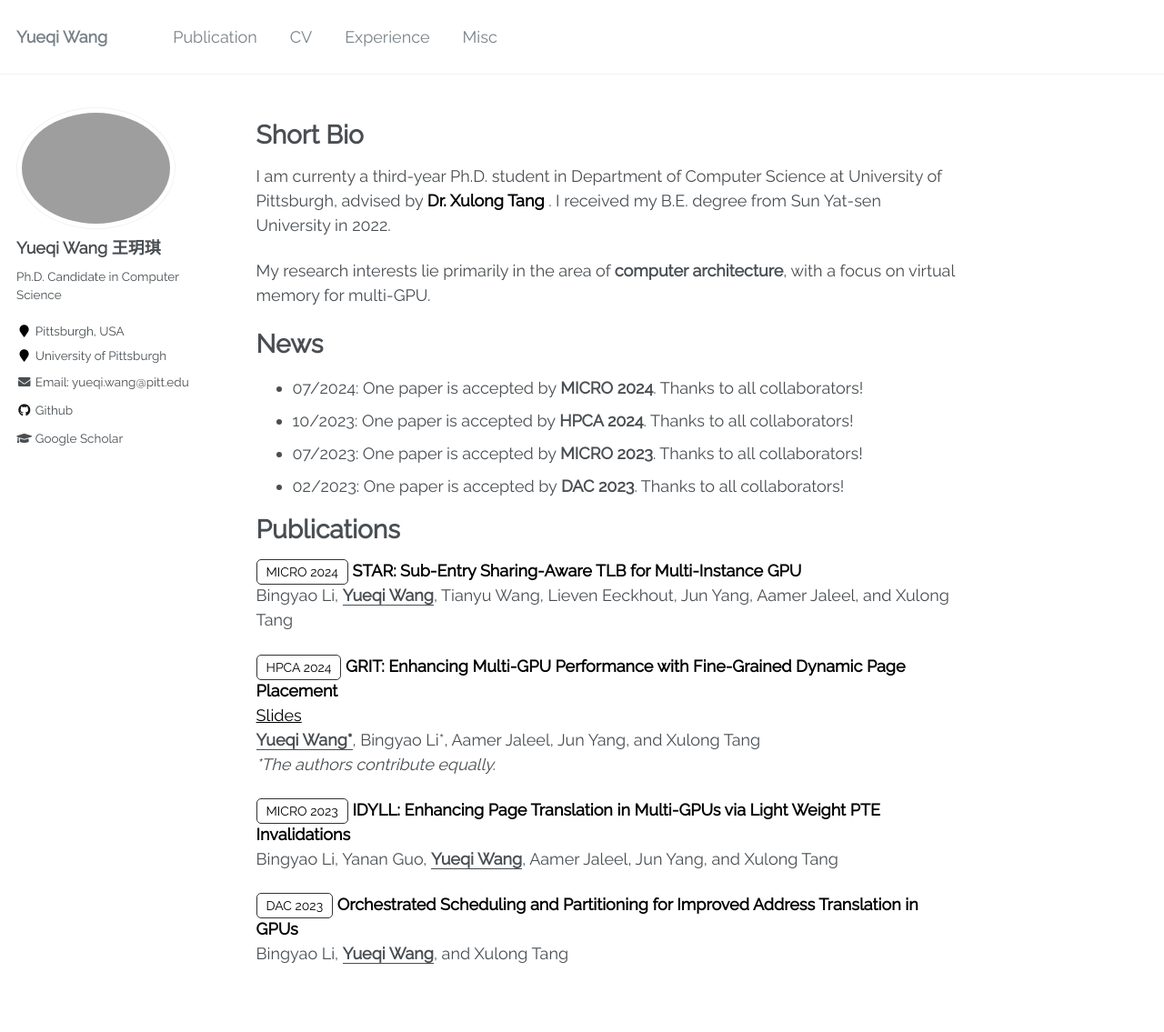
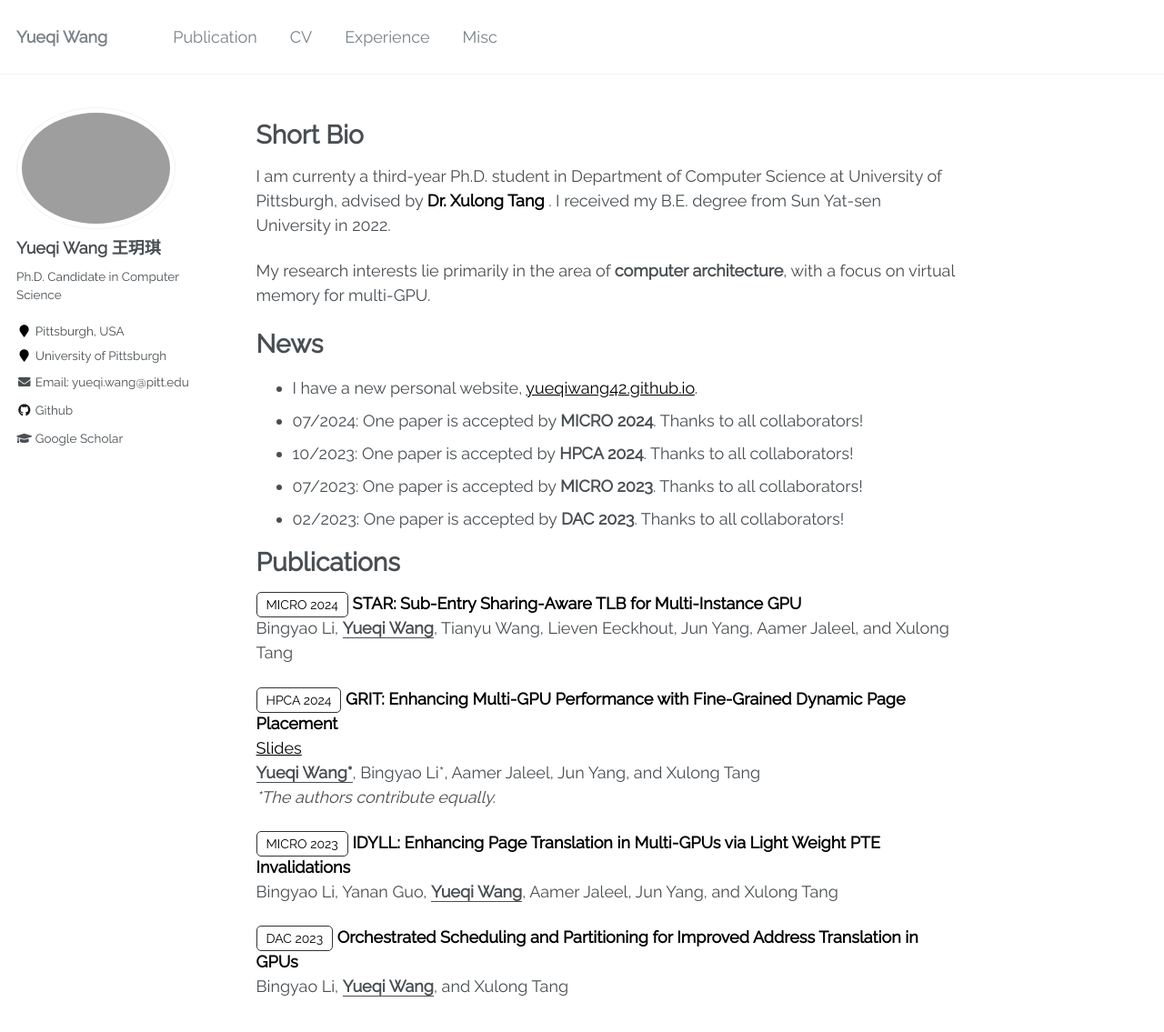
Before and after one commit to wangw42/wangw42.github.io, a Jekyll site: the page built from _pages/about.md, in a window 1280 px wide and 1311 px high. Shown: the top 1135 px of the window at 91% size. Built offline with Jekyll 4.4.1, drawn with Linux system fonts in a browser that asks for light colours; comment, search, counter and statistics services are not loaded.

Commit message:
update news

```diff
--- a/_pages/about.md
+++ b/_pages/about.md
@@ -22,6 +22,7 @@ My research interests lie primarily in the area of **computer architecture**, wi
 
 News
 ===
+* I have a new personal website, [yueqiwang42.github.io](https://yueqiwang42.github.io/).
 * 07/2024: One paper is accepted by **MICRO 2024**. Thanks to all collaborators!
 * 10/2023: One paper is accepted by **HPCA 2024**. Thanks to all collaborators!
 * 07/2023: One paper is accepted by **MICRO 2023**. Thanks to all collaborators!
```
